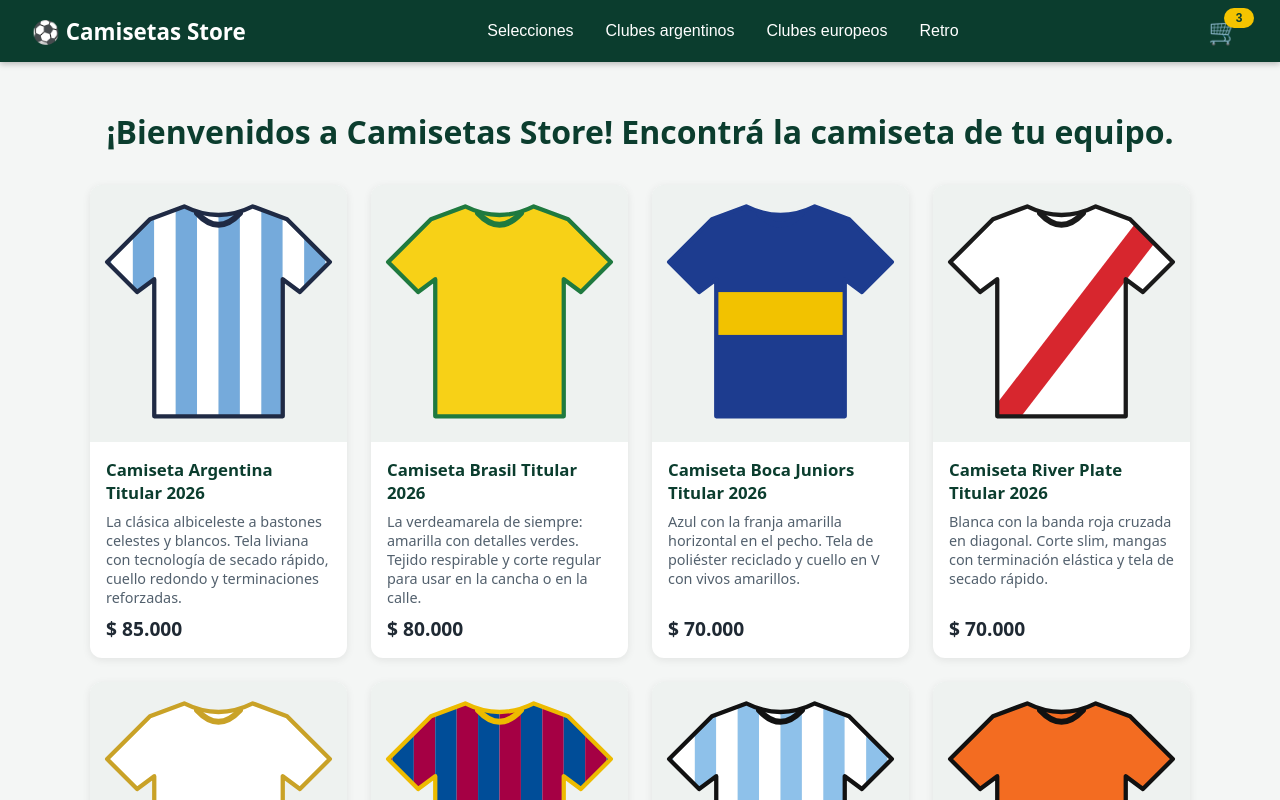
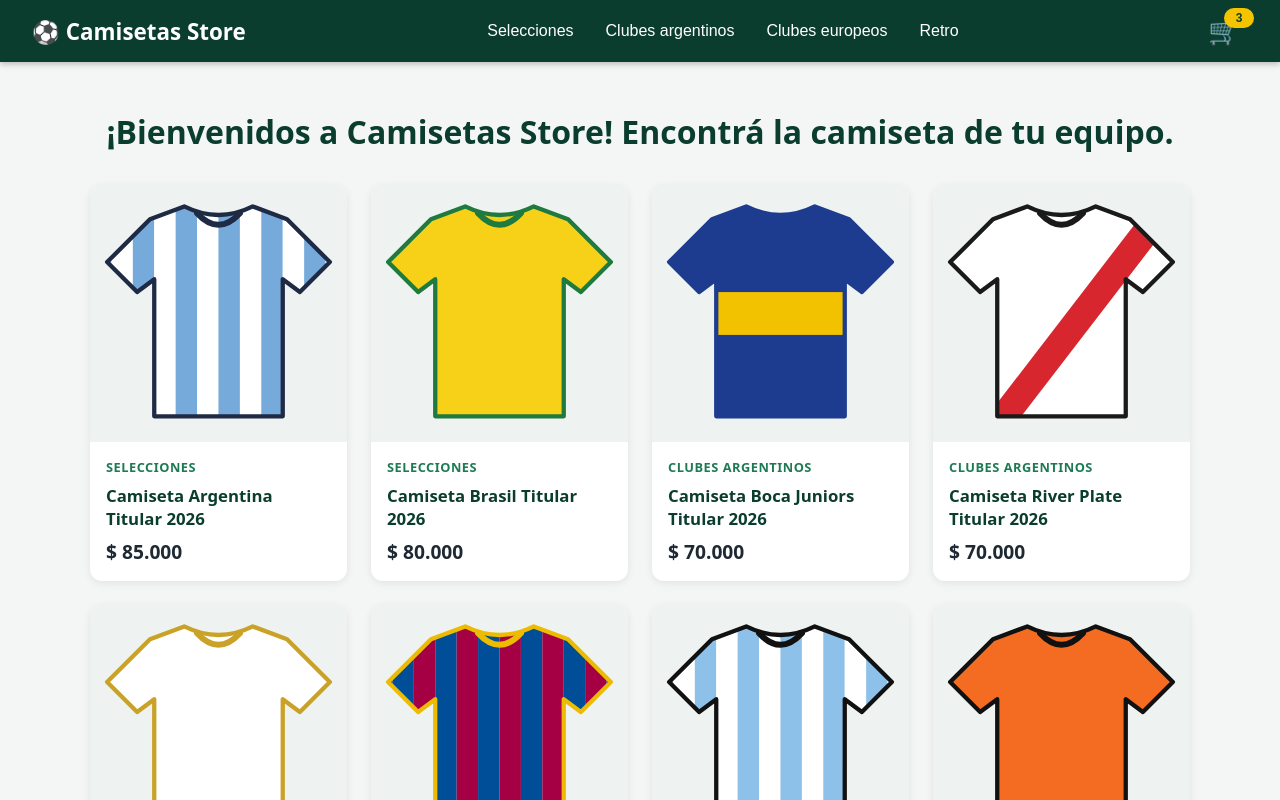
Before and after one commit to jonathanNahuel72/tienda-camisetas-futbol, a React (Vite) app: page / in a window 1280 px wide. Shown: the top 800 px of the page. Built offline with nearby package versions, Linux system fonts and the light colour scheme.

Commit message:
Item muestra solo la información resumida: imagen, nombre, categoría y precio

```diff
--- a/src/components/Item.css
+++ b/src/components/Item.css
@@ -30,16 +30,18 @@
 }
 
 .item-title {
+  flex: 1;
   margin: 0;
   color: #0b3d2e;
   font-size: 1.05rem;
 }
 
-.item-description {
-  flex: 1;
-  margin: 0;
-  color: #52606d;
-  font-size: 0.9rem;
+.item-category {
+  color: #1d7a55;
+  font-size: 0.8rem;
+  font-weight: 600;
+  letter-spacing: 0.04em;
+  text-transform: uppercase;
 }
 
 .item-price {
--- a/src/components/Item.jsx
+++ b/src/components/Item.jsx
@@ -1,15 +1,16 @@
+import { getCategoryName } from '../data/categories'
 import formatPrice from '../utils/formatPrice'
 import './Item.css'
 
 function Item({ product }) {
-  const { title, description, price, image } = product
+  const { title, category, price, image } = product
 
   return (
     <article className="item-card">
       <img className="item-image" src={image} alt={title} />
       <div className="item-body">
+        <span className="item-category">{getCategoryName(category)}</span>
         <h3 className="item-title">{title}</h3>
-        <p className="item-description">{description}</p>
         <p className="item-price">{formatPrice(price)}</p>
       </div>
     </article>
```
